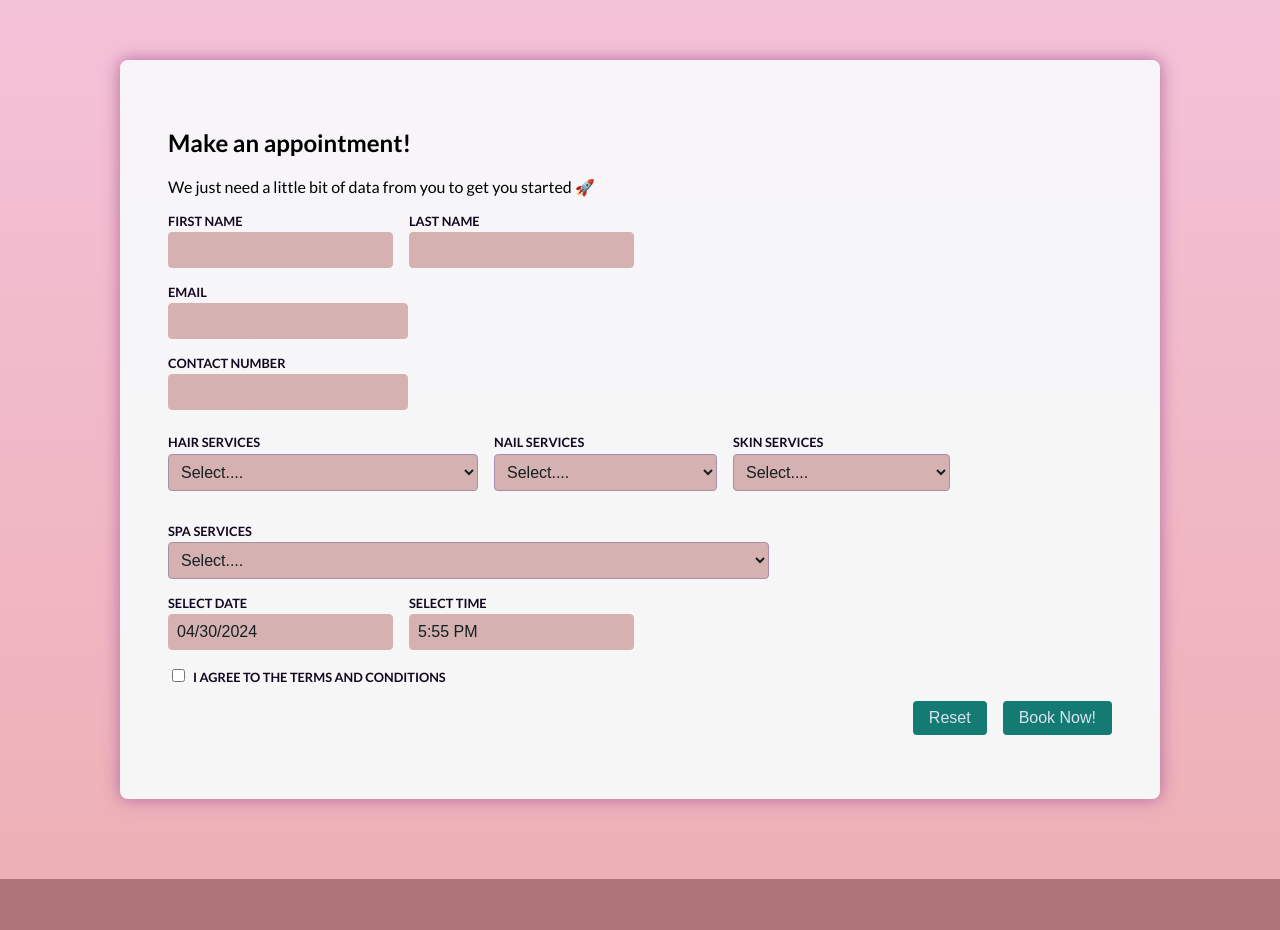
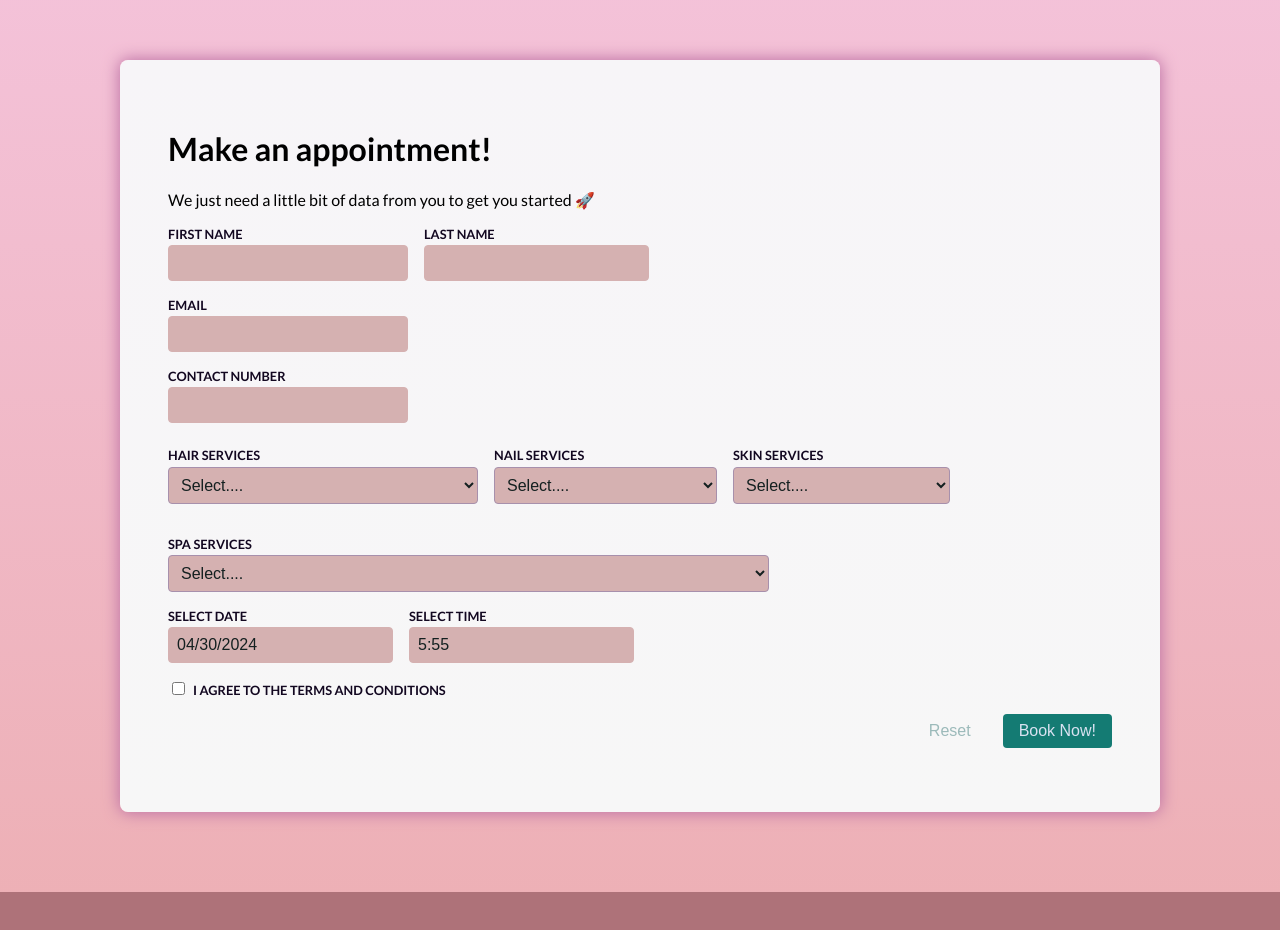
Before and after one commit to Tetsewa/StyleSavvy-Salon-Project, a React (Vite) app: page /MakeAnAppointment in a window 1280 px wide. Shown: the part 500-1430 px from the top of the page. Built offline with nearby package versions, Linux system fonts and the light colour scheme; no server answers; a web font is replaced by a local one.

Commit message:
Update MakeAnAppointment.jsx

```diff
--- a/src/pages/MakeAnAppointment.jsx
+++ b/src/pages/MakeAnAppointment.jsx
@@ -28,7 +28,7 @@ const MakeAnAppointment = () => {
 
 
     const [formData, setFormData] = useState({
-        // Initialize form fields here
+
         id: '',
         firstName: '',
         lastName: '',
@@ -97,10 +97,10 @@ const MakeAnAppointment = () => {
     const [dataMap, setDataMap] = useState(new Map());
 
     useEffect(() => {
-        // Simulate fetching JSON data (replace with actual fetch call)
+        // fetching JSON data
         const fetchData = async () => {
             try {
-                const response = await fetch('https://json-api.adaptable.app/services'); // Replace 'example.json' with your JSON file or API endpoint
+                const response = await fetch('https://json-api.adaptable.app/services');
                 const jsonData = await response.json();
 
                 // Convert JSON object to Map
@@ -112,7 +112,7 @@ const MakeAnAppointment = () => {
         };
 
         fetchData();
-    }, []); // Empty dependency array to ensure useEffect runs only once
+    }, []);
 
     // Function to convert JSON object to Map with "id" field as keys
     const jsonToMap = (json) => {
@@ -131,17 +131,16 @@ const MakeAnAppointment = () => {
     return (<div>
             <HomeBanner/>
 
-            {/*<h1 className="text-3xl font-bold ">Make An Appointment</h1>*/}
 
             <form onSubmit={handleSubmit}>
-                <h2>Make an appointment!</h2>
+                <h1>Make an appointment!</h1>
                 <p>We just need a little bit of data from you to get you started 🚀</p>
 
-                <div className="control-row ">
-                    <div className="control">
-                        <label htmlFor="first-name">First Name</label>
+                <div className="control-row">
+                    <div className="control ">
+                        <label  htmlFor="first-name">First Name</label>
                         <input type="text" id="first-name" name="firstName" value={formData.firstName}
-                               onChange={handleChange}/>
+                               onChange={handleChange} style={{width: "370px"}}/>
                     </div>
 
                     <div className="control">
@@ -252,7 +251,7 @@ const MakeAnAppointment = () => {
                                     showTimeSelectOnly
                                     timeIntervals={30}
                                     timeCaption="Time"
-                                    dateFormat="h:mm aa"
+                                    dateFormat="h:mm"
                                     minTime={new Date(0, 0, 0, 9, 0)}
                                     maxTime={new Date(0, 0, 0, 17, 0)}/>
                     </div>
@@ -266,7 +265,7 @@ const MakeAnAppointment = () => {
                 </div>
 
                 <p className="form-actions">
-                    <button type="reset" className="button ">
+                    <button type="reset" className="button button-flat">
                         Reset
                     </button>
                     <button type="submit" className="button">
```
